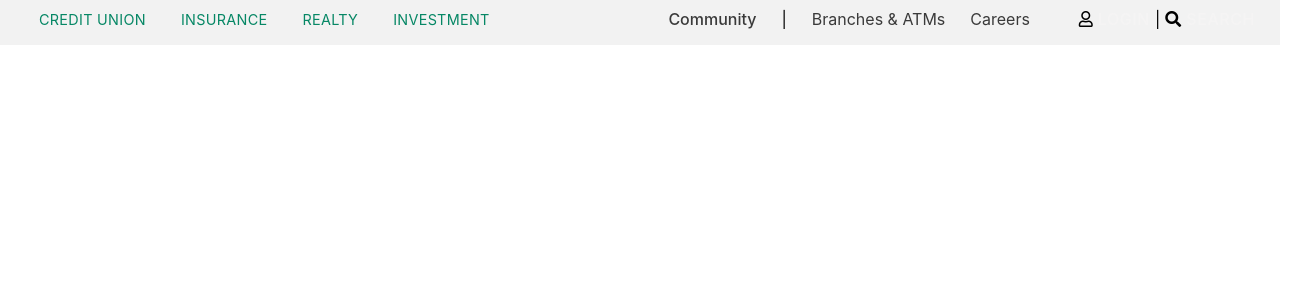
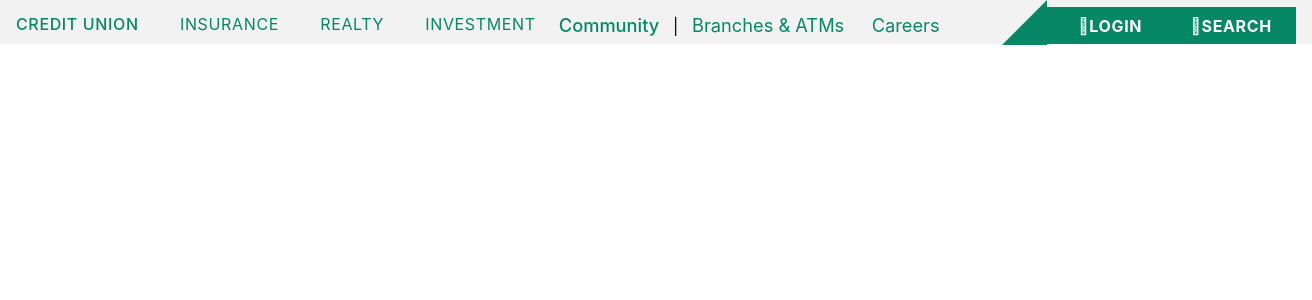
Before and after one commit to ankityadav32/DCU, a React (Create React App) app: page / in a window 1280 px wide. Shown: the top 300 px of the page, 1312 px wide, since content can reach past the window. Built offline with nearby package versions, Linux system fonts and the light colour scheme.

Commit message:
header modified

```diff
--- a/public/css/tester.css
+++ b/public/css/tester.css
@@ -1,4 +1,4 @@
-.outer_container{
+/* .outer_container{
 
 }
 .inner_container{
@@ -43,21 +43,11 @@
 .inner_container #primary-nav li{
     margin-left:35px;
 }
-.bsdk{
-}
+
 .navbar2 ul #tertiary-nav{
 
  }
-.navbar2 #triangle{
-   position: absolute;
-top: 0%;
-z-index: -1;
 
-border-bottom: 94px solid  #068765;
-border-left: 55px solid transparent;
-margin-top:-50px;
-
-}
 .inner_container #primary-nav li a{
     color: #068765;
     text-decoration: none;
@@ -80,4 +70,114 @@ margin-top:-50px;
     font-weight: 550;
 
 
+} */
+
+
+.outer_container{
+    width: 100%;
+    float: left;
+    text-align: right;
 }
+.inner_container{
+    width: 100%;
+    margin-right:auto;
+    margin-left:auto;
+    padding-right:16px;
+    padding-left: 16px;
+    background-color: #f2f2f2;
+
+}
+.primary_nav{
+    float: left;
+    display: block;
+}
+.secondary_nav{
+    display: inline-block;
+    margin-top: .86rem;
+    margin-left: -7.14rem;
+
+}
+.tertiary_nav{
+    display: inline-block;
+    background-color:#068765;
+    margin-left: 5.86rem;
+    position: relative;
+    min-width: 12rem;
+}
+.tertiary_nav:before{
+    content:"";
+    border-left: 45px solid transparent;
+    border-bottom: 45px solid #068765 ;
+    height: 43px;
+    position: absolute;
+    left:-45px;
+    top: -50px;
+}
+.primary_nav ul{
+    list-style: none;
+    margin: 0;
+    padding: 0;
+}
+.secondary_nav ul{
+    list-style: none;
+    margin: 0;
+    padding: 0;
+}
+.tertiary_nav ul{
+    list-style: none;
+    margin: 0 0 0 .43rem;
+    padding: 0;
+}
+
+.primary_nav ul li{
+    list-style: none;
+    display: inline-block;
+    padding: .86rem 1.29rem .43rem;
+}
+.primary_nav ul li:first-child{
+    padding-left: 0;
+}
+.secondary_nav ul li{
+    list-style: none;
+    display: inline-block;
+    padding: 0 .86rem;
+}
+.tertiary_nav ul li{
+    list-style: none;
+    display: inline-block;
+    position: relative;
+    padding: 0 1.51rem;
+}
+
+.primary_nav ul li a{
+    color: #068765;
+    text-decoration: none;
+    letter-spacing: .04rem;
+    font-size: 1rem;
+    display: inline-block;
+}
+.primary_nav ul li:first-child a{
+    font-weight: 500;
+}
+.secondary_nav ul li a{
+    color: #068765;
+    text-decoration: none;
+    font-size: 1.14rem;
+    line-height: 1.43rem;
+}
+.secondary_nav ul li:first-child a{
+    font-weight: 500;
+}
+.tertiary_nav ul li a{
+    font-size: 1rem;
+    color: #fff;
+    text-decoration: none;
+    margin: .53rem 0;
+    display: block;
+    letter-spacing: .04rem;
+    font-weight: bold;
+    position: relative;
+}
+.tertiary_nav ul li a:before{
+    content:"\f039";
+}
--- a/src/components/tester.js
+++ b/src/components/tester.js
@@ -5,17 +5,16 @@ class Tester extends Component {
         return (
             <div className="outer_container">
                 <div className="inner_container">
-                    <nav>
-                        <ul id="primary-nav">
+                    <nav className="primary_nav">
+                        <ul>
                             <li><a id="Special" href="#">CREDIT UNION</a></li>
                             <li><a href="#" >INSURANCE</a></li>
                             <li><a href="#" >REALTY</a></li>
                             <li><a href="#" >INVESTMENT</a></li>
                         </ul>
                     </nav>
-                    <div className="navbar2">
-                        <nav id="outer_middle-nav">
-                            <ul id="middle-nav">
+                    <nav className="secondary_nav" >
+                        <ul>
                             <li><a id="Special" href="#">Community</a></li>
                             <span>|</span>
                             <li><a href="#">Branches & ATMs</a></li>
@@ -23,22 +22,24 @@ class Tester extends Component {
 
                         </ul>
                     </nav>
-                        <nav className="bsdk">
-                            <div id="triangle"></div>
-                            <ul id="tertiary-nav">
+                    <nav className="tertiary_nav">
+                        <ul>
 
-                                <span><i className="far fa-user"></i></span>
                             <li ><a href="#">LOGIN</a></li>
-                                <span>|</span>
-                                <span><i className="fas fa-search"></i></span>
+
+
                             <li><a href="#">SEARCH</a></li>
                         </ul>
                     </nav>
                 </div>
             </div>
-            </div>
+
         );
     }
 }
 
 export default Tester;
+
+{/* <span><i className="far fa-user"></i></span>
+<span><i className="fas fa-search"></i></span>
+<span>|</span> */}
```
Also changed, not shown: public/index.html (+4 -8 lines). Lines whose indentation alone changed are shown as unchanged.
